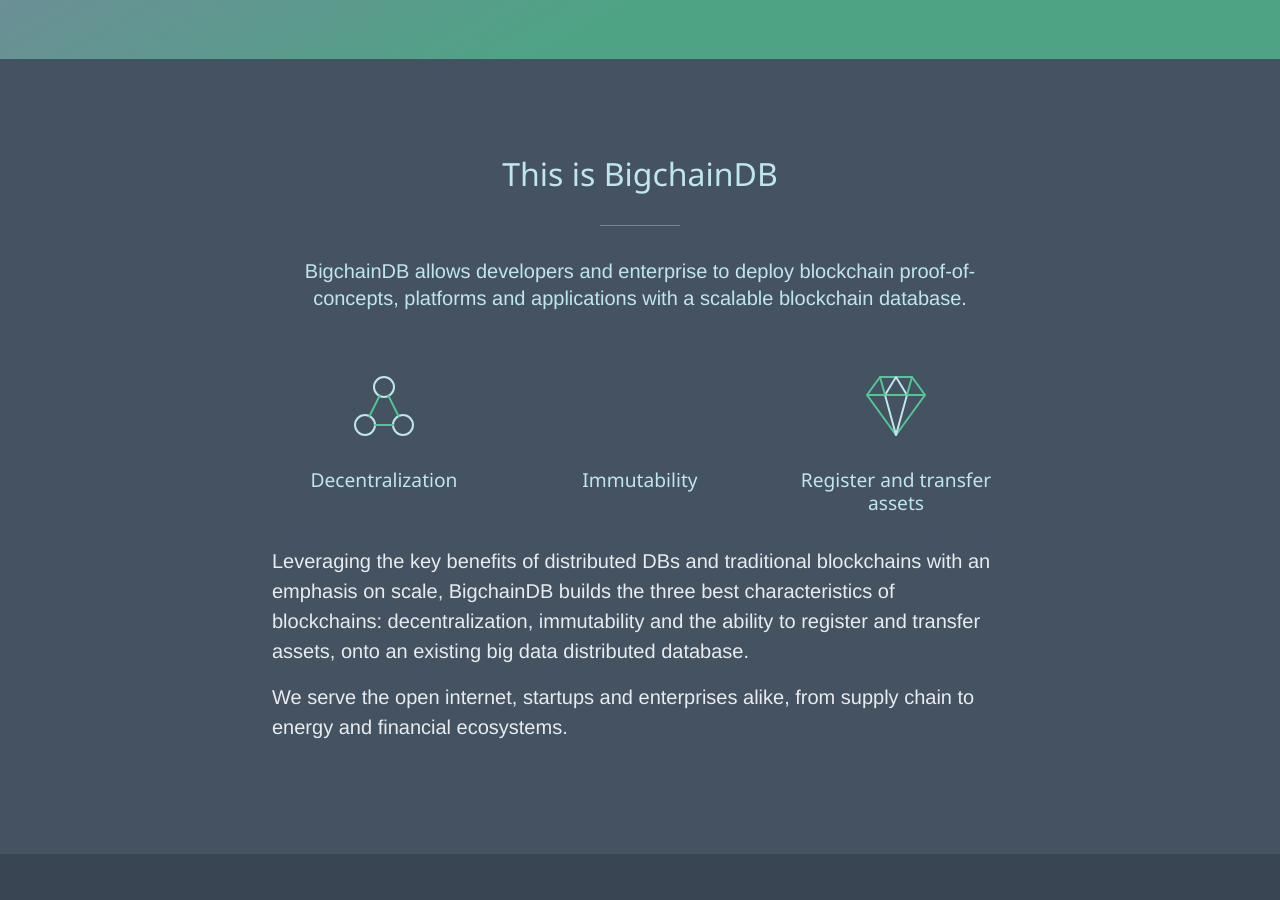
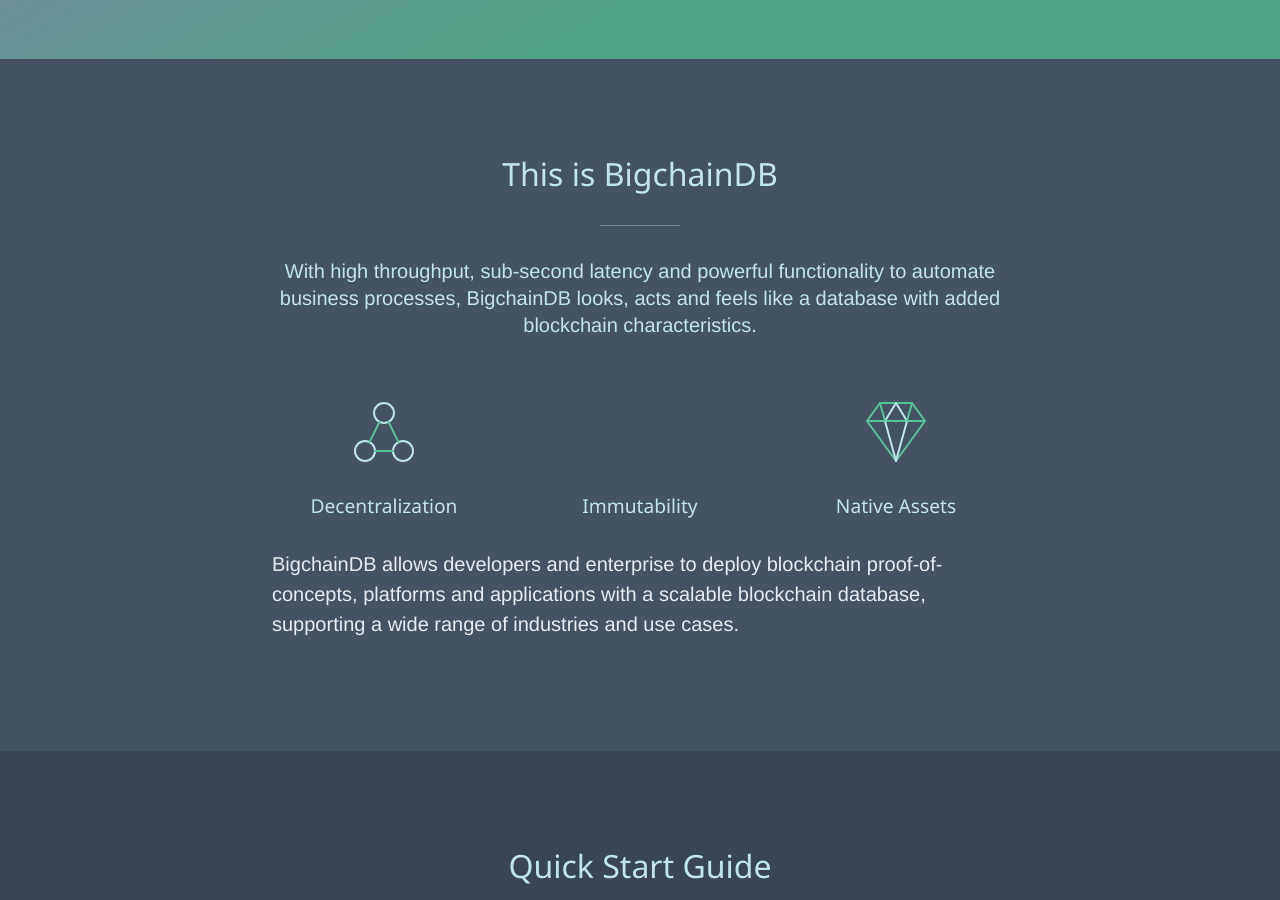
Before and after one commit to bigchaindb/site, a Jekyll site: the page built from _src/index.html, in a window 1280 px wide and 900 px high, scrolled down 652 px. Built offline with Jekyll 4.4.1, drawn with Linux system fonts in a browser that asks for light colours; Markdown is read by kramdown in place of the engine named in the settings.

Commit message:
copy changes

```diff
--- a/_src/index.html
+++ b/_src/index.html
@@ -17,7 +17,7 @@
         <header class="section-header">
             <h1 class="section-title">This is BigchainDB</h1>
             <p class="section-description lead">
-              BigchainDB allows developers and enterprise to deploy blockchain proof-of-concepts, platforms and applications with a scalable blockchain database.
+              With high throughput, sub-second latency and powerful functionality to automate business processes, BigchainDB looks, acts and feels like a database with added blockchain characteristics.
             </p>
         </header>
 
@@ -38,16 +38,12 @@
                 <svg class="icon">
                     <use xlink:href="/assets/img/sprite.svg#icon-diamond"></use>
                 </svg>
-                <h3>Register and transfer assets</h3>
+                <h3>Native Assets</h3>
             </div>
         </div>
 
         <p class="large">
-          Leveraging the key benefits of distributed DBs and traditional blockchains with an emphasis on scale, BigchainDB builds the three best characteristics of blockchains: decentralization, immutability and the ability to register and transfer assets, onto an existing big data distributed database.
-        </p>
-
-        <p class="large">
-          We serve the open internet, startups and enterprises alike, from supply chain to energy and financial ecosystems.
+          BigchainDB allows developers and enterprise to deploy blockchain proof-of-concepts, platforms and applications with a scalable blockchain database, supporting a wide range of industries and use cases.
         </p>
     </div>
 
```
